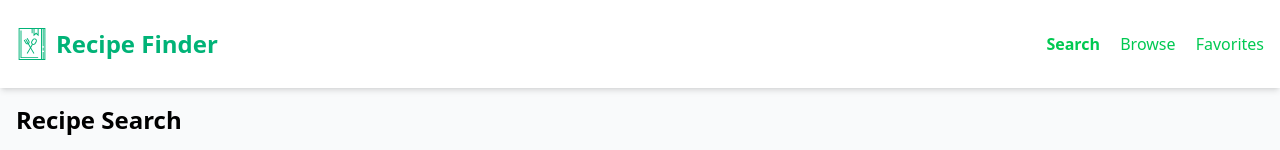
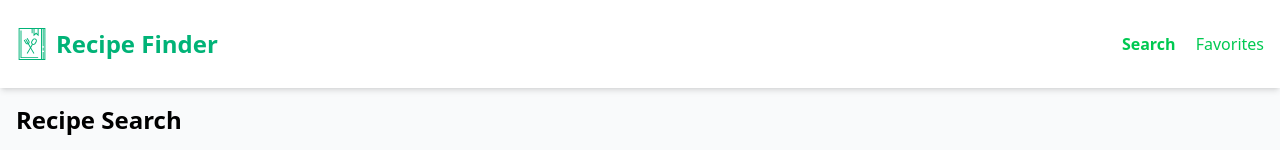
Before and after one commit to SantiagoRevelo/recipe-finder-app, a Vue app: page / in a window 1280 px wide. Shown: the top 150 px of the page. Built offline with nearby package versions, Linux system fonts and the light colour scheme.

Commit message:
fix(recipe-finder-app): Readme fix

```diff
--- a/src/components/layout/TheHeader.vue
+++ b/src/components/layout/TheHeader.vue
@@ -8,9 +8,6 @@
       <nav class="space-x-4">
         <ul class="space-x-4">
           <router-link to="/" class="text-green-500 hover:text-green-200">Search</router-link>
-          <router-link to="/Browse" class="text-green-500 hover:text-green-200">
-            Browse
-          </router-link>
           <router-link to="/favorites" class="text-green-500 hover:text-green-200">
             Favorites
           </router-link>
```
